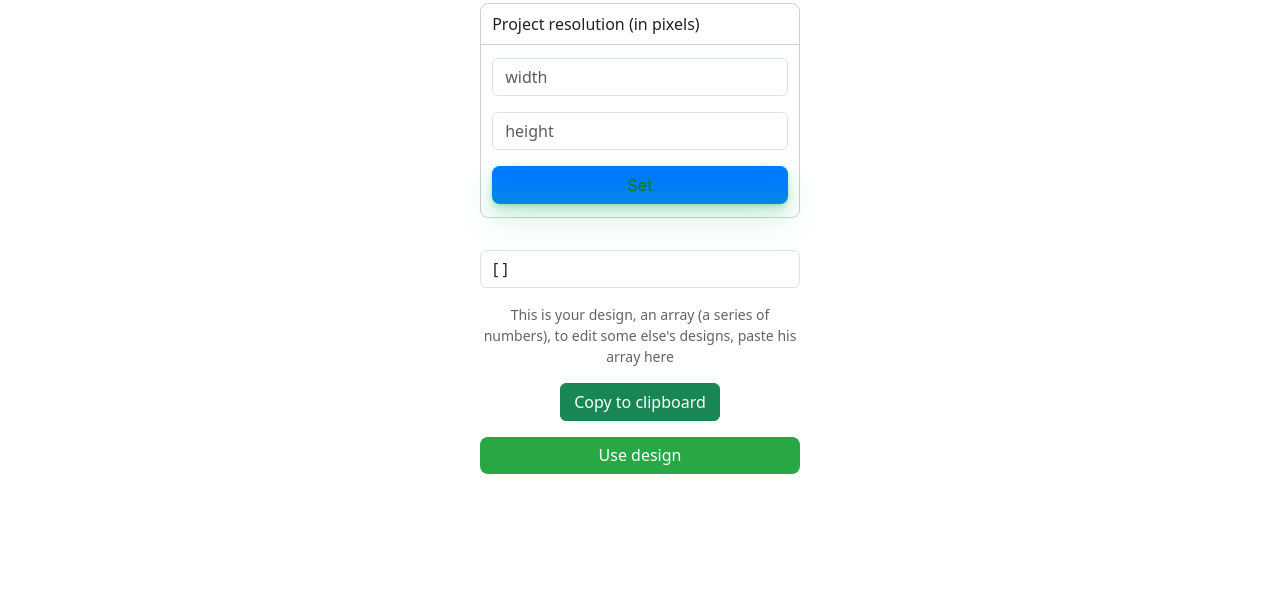
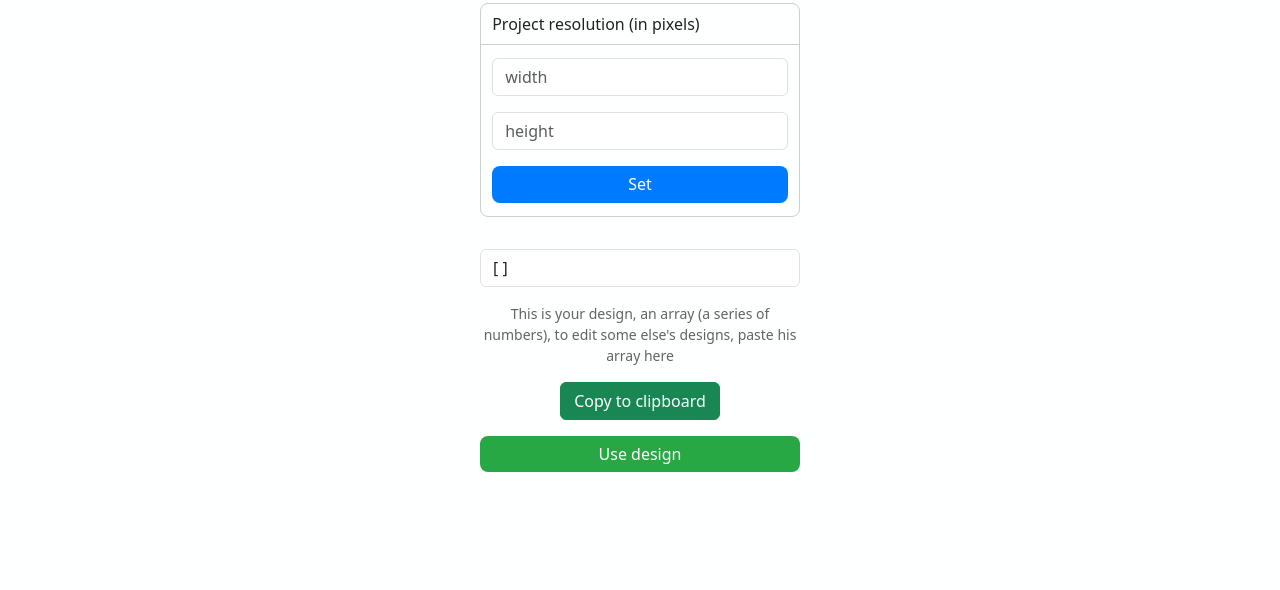
Before and after one commit to VBproDev/Canvascript, a plain HTML site: page index.html in a window 1280 px wide. Shown: the part 945-1535 px from the top of the page. Drawn offline with nearby package versions, Linux system fonts and the light colour scheme.

Commit message:
Add button

```diff
--- a/index.html
+++ b/index.html
@@ -173,7 +173,7 @@
       <div class="content">
         <input placeholder="width" name="width-input" class="width form-control" />
         <input placeholder="height" name="height-input" class="height form-control" />
-        <button class="setBtn primary">Set</button>
+        <button class="setBtn success">Set</button>
       </div>
     </div>
   </div>
--- a/stylesheet.css
+++ b/stylesheet.css
@@ -66,6 +66,10 @@ body {
 .container .content button {
   background-color: #007bff;
   width: 100%;
+
+  &:hover {
+    background: #305dff;
+  }
 }
 
 .container .content > div {
```
